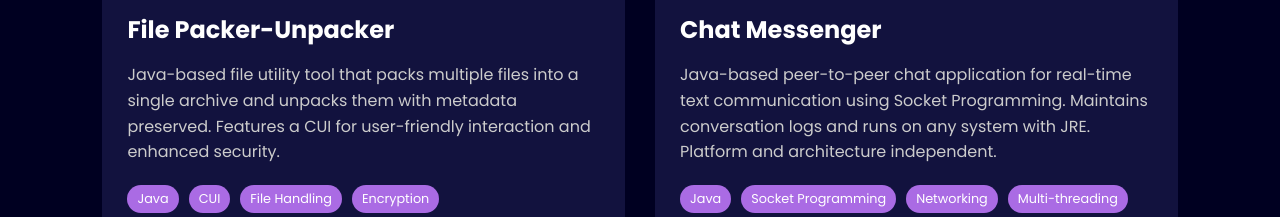
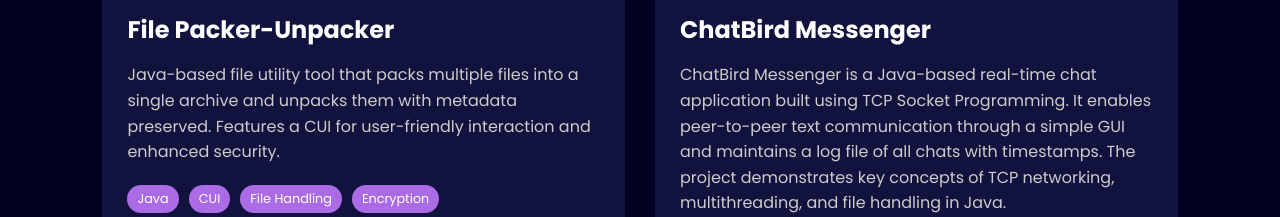
Before and after one commit to AmolMane30/Amol_Portfolio, a plain HTML site: page project.html in a window 1280 px wide. Shown: the part 735-952 px from the top of the page. Drawn offline with Linux system fonts and the light colour scheme.

Commit message:
Update project.html

```diff
--- a/project.html
+++ b/project.html
@@ -304,11 +304,11 @@
                 <!-- Project 4 -->
                 <div class="project-card">
                     <div class="project-icon">💬</div>
-                    <h3 class="project-title">Chat Messenger</h3>
+                    <h3 class="project-title">ChatBird Messenger</h3>
                     <p class="project-description">
-                        Java-based peer-to-peer chat application for real-time text communication using Socket
-                        Programming. Maintains conversation logs and runs on any system with JRE. Platform and
-                        architecture independent.
+                        ChatBird Messenger is a Java-based real-time chat application built using TCP Socket Programming.
+                        It enables peer-to-peer text communication through a simple GUI and maintains a log file of all chats with timestamps.
+                        The project demonstrates key concepts of TCP networking, multithreading, and file handling in Java.
                     </p>
                     <div class="project-tech">
                         <span class="tech-tag">Java</span>
@@ -317,8 +317,8 @@
                         <span class="tech-tag">Multi-threading</span>
                     </div>
                     <div class="project-links">
-                        <a href="#" target="_blank" class="project-link">GitHub Repository</a>
-                        <a href="#" target="_blank" class="project-link">View Code</a>
+                        <a href="https://github.com/AmolMane30/ChatBird-Messenger" target="_blank" class="project-link">GitHub Repository</a>
+                        <a href="https://github.com/AmolMane30/ChatBird-Messenger/blob/main/Server.java" target="_blank" class="project-link">View Code</a>
                     </div>
                 </div>
 
```
